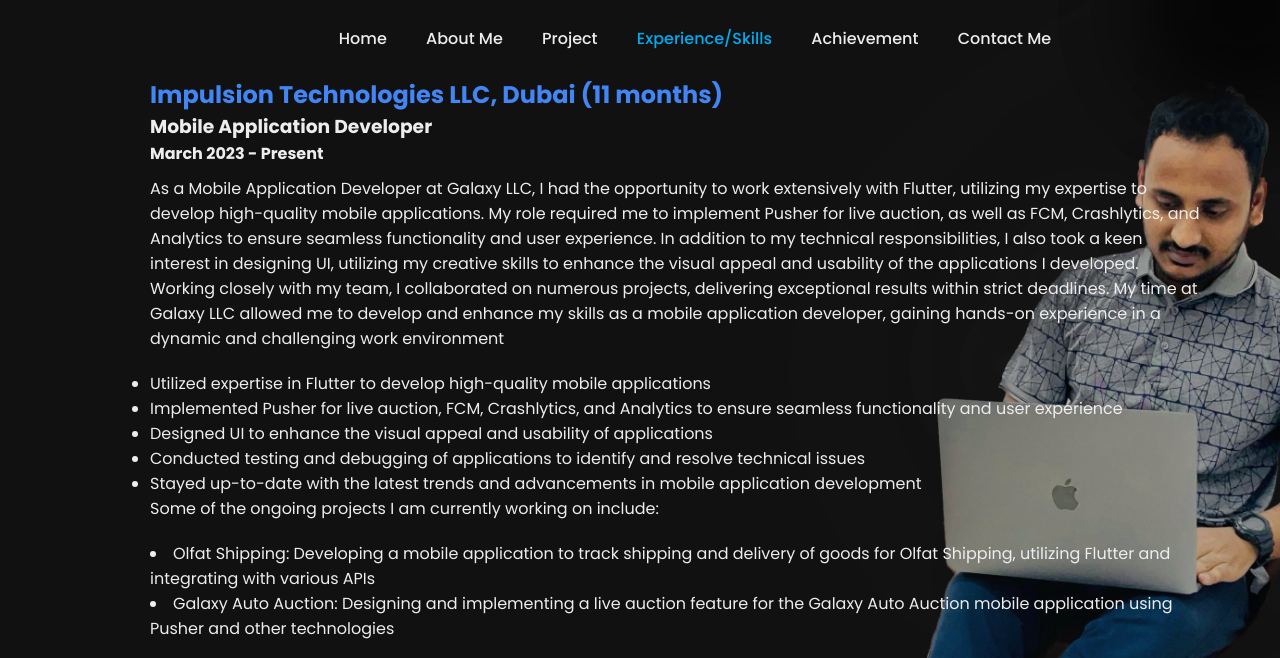
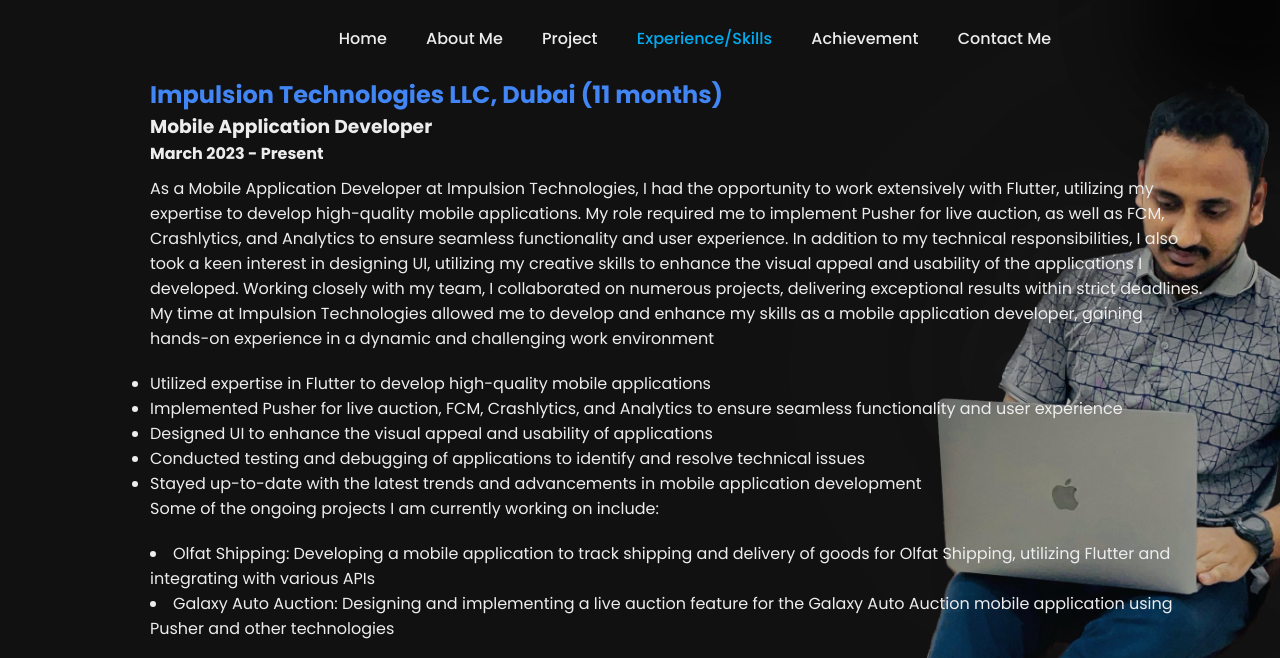
Before and after one commit to eebrahimjoy/profile, a plain HTML site: page experience.html in a window 1280 px wide. Shown: the top 658 px of the page. Drawn offline with nearby package versions, Linux system fonts and the light colour scheme.

```diff
--- a/experience.html
+++ b/experience.html
@@ -54,7 +54,7 @@
         <h4>March 2023 - Present</h4>
 
         <p style="margin-top: 10px;">
-          As a Mobile Application Developer at Galaxy LLC, I had the opportunity
+          As a Mobile Application Developer at Impulsion Technologies, I had the opportunity
           to work extensively with Flutter, utilizing my expertise to develop
           high-quality mobile applications. My role required me to implement
           Pusher for live auction, as well as FCM, Crashlytics, and Analytics to
@@ -63,7 +63,7 @@
           UI, utilizing my creative skills to enhance the visual appeal and
           usability of the applications I developed. Working closely with my
           team, I collaborated on numerous projects, delivering exceptional
-          results within strict deadlines. My time at Galaxy LLC allowed me to
+          results within strict deadlines. My time at Impulsion Technologies allowed me to
           develop and enhance my skills as a mobile application developer,
           gaining hands-on experience in a dynamic and challenging work
           environment
```
